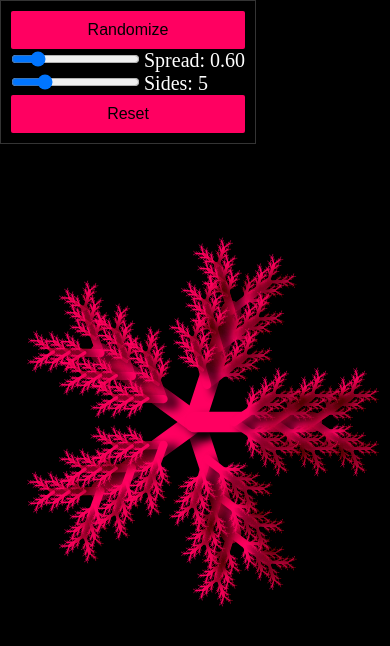
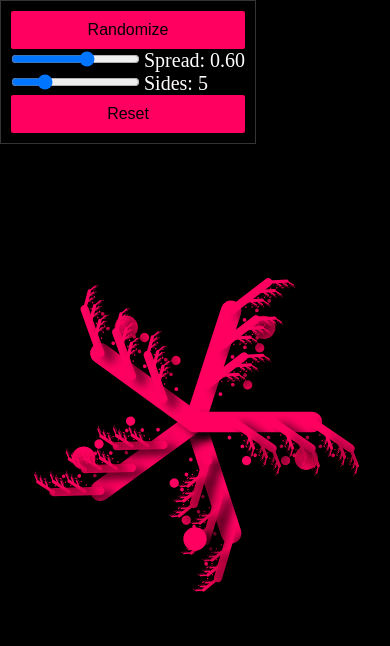
Before and after one commit to mohitk0208/html-canvas-shapes, a website built with Vite: page index.html in a window 390 px wide. Built offline with nearby package versions, Linux system fonts and the light colour scheme.

Commit message:
completed tutorial

```diff
--- a/index.html
+++ b/index.html
@@ -15,7 +15,7 @@
           type="range"
           id="spread"
           name="spread"
-          min="0.1"
+          min="-3"
           max="3"
           step="0.1"
           value="1"
--- a/src/main.ts
+++ b/src/main.ts
@@ -53,17 +53,11 @@ window.addEventListener("load", function () {
       ctx.rotate(spread)
       drawBranch(level + 1)
       ctx.restore()
-
-      ctx.save()
-      ctx.rotate(-1 * spread)
-      drawBranch(level + 1)
-      ctx.restore()
-
       ctx.restore()
     }
-
-
-
+    ctx.beginPath()
+    ctx.arc(0, size, size * 0.1, 0, Math.PI * 2)
+    ctx.fill()
 
   }
 
@@ -71,14 +65,16 @@ window.addEventListener("load", function () {
     ctx.clearRect(0, 0, canvas.width, canvas.height)
     ctx.save()
     ctx.strokeStyle = color
+    ctx.fillStyle = color
     ctx.lineWidth = lineWidth
-    ctx.fillRect(0, 0, canvas.width, canvas.height)
     ctx.translate(canvas.width / 2, canvas.height / 2)
 
     for (let i = 0; i < sides; i++) {
       ctx.rotate((Math.PI * 2) / sides)
       drawBranch(0)
     }
+
+
 
     ctx.restore()
   }
@@ -139,4 +135,12 @@ window.addEventListener("load", function () {
   })
 
 
+  this.window.addEventListener("resize", () => {
+    canvas.width = this.window.innerWidth
+    canvas.height = this.window.innerHeight
+    size = Math.min(canvas.width * 0.3, canvas.height * 0.3)
+    drawFractal()
+  })
+
+
 })
```
